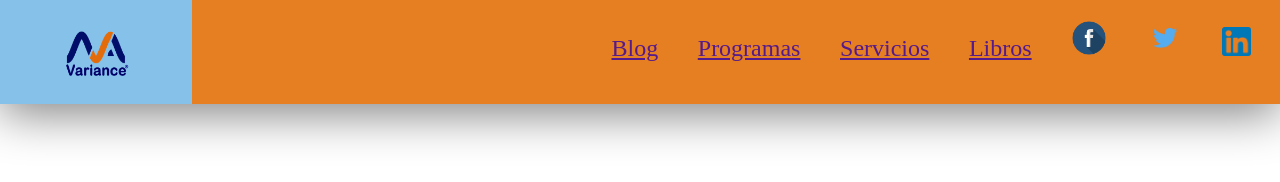
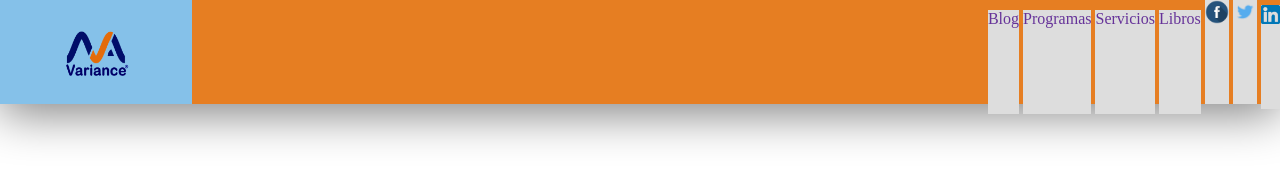
Before and after one commit to FernandoAdrianAndrade/paginaWebMava, a plain HTML site: page index.html in a window 1280 px wide. Drawn offline with Linux system fonts and the light colour scheme.

Commit message:
Errores en la barra de navegacion para mostrarla apropiadamente

```diff
--- a/estilos/estilosIndex.css
+++ b/estilos/estilosIndex.css
@@ -2,17 +2,12 @@
     padding: 0px;
     margin: 0px;
 }
-li{
-    display: inline;
-}
-
 .barraNavegacion{
-    width: 100vw;
-    background-color:#E67E22;
-    height: 13vh;
     text-align: right;
     box-shadow: 0em .6em 3em grey;
     display: block;
+    position: sticky;
+    top: 0;
 }
 .barraNavegacion__logotipo{
     width: 15vw;
@@ -27,17 +22,68 @@ li{
     margin: 0;
     padding: .5em;
 }
+.barraNavegacion__lista{
+    width: 100vw;
+    background-color:#E67E22;
+    margin: 0;
+    padding: 0;
+}
 .barraNavegacion__lista__opciones{
-    list-style-type: none;
-    margin: .5em;
+    list-style: none;
+    height: 13vh;
+    margin: 0;
     padding: 0;
-    text-align: right;
-    float: right;
-    font-size: 1.5em;
-    font-family: 'Yrsa', serif;
-    line-height: 3em;
-    color: #154360;
 }
+.barraNavegacion__lista__opciones__elemento{
+    padding: 0;
+    margin: 0;
+    display: inline-block;
+    text-align: center;
+    box-sizing: border-box;
+
+}
+
+.barraNavegacion__lista__opciones__enlaces{
+    height: 13vh;
+    display: block;
+    padding: 0;
+    margin: 0;
+    box-sizing: border-box;
+    color: rebeccapurple;
+    text-decoration: none;
+    background-color: #dddddd;
+}
+
+
+
+
+
+
+
+
+
+
+
+
+.barraNavegacion__lista__opciones__enlaces:hover{
+    background-color: red;
+}
+
+
+
+
+
+
+
+
+
+
+
+
+
+
+
+
 
 #barraNavegacion__lista__opciones__facebook{
     width: 1.5em;
@@ -54,38 +100,3 @@ li{
     width: 1.2em;
     height: 1.2em;
 }
-
-#barraNavegacion__lista__opciones__a{
-    padding: 1em .7em;
-    text-align: center;
-}
-
-#barraNavegacion__lista__opciones__b{
-    padding: 1em .7em;
-    text-align: center;
-}
-
-#barraNavegacion__lista__opciones__c{
-    padding: 1em .7em;
-    text-align: center;
-}
-
-#barraNavegacion__lista__opciones__d{
-    padding: 1em .7em;
-    text-align: center;
-}
-
-#barraNavegacion__lista__opciones__e{
-    padding: 1em .7em;
-    text-align: center;
-}
-
-#barraNavegacion__lista__opciones__f{
-    padding: 1em .7em;
-    text-align: center;
-}
-
-#barraNavegacion__lista__opciones__g{
-    padding: 1em .7em;
-    text-align: center;
-}
--- a/index.html
+++ b/index.html
@@ -18,22 +18,19 @@
                 </div>
                 <div class="barraNavegacion__lista">
                     <ul class="barraNavegacion__lista__opciones">
-                        <li id="barraNavegacion__lista__opciones__a"><a href="">Blog</a></li>
-                        <li id="barraNavegacion__lista__opciones__b"><a href="">Programas</a></li>
-                        <li id="barraNavegacion__lista__opciones__c"><a href="">Servicios</a></li>
-                        <li id="barraNavegacion__lista__opciones__d"><a href="">Libros</a></li>
-                        <li id="barraNavegacion__lista__opciones__e"><a href="https://facebook.com"><img src="imagenes/facebook.png" id= "barraNavegacion__lista__opciones__facebook"></a></li>
-                        <li id="barraNavegacion__lista__opciones__f"><a href="https://twitter.com"><img src="imagenes/twitterLogo.png" id= "barraNavegacion__lista__opciones__twitter"></a></li>
-                        <li id="barraNavegacion__lista__opciones__g"><a href="https://linkedin.com"><img src="imagenes/linkedin.png" id="barraNavegacion__lista__opciones__linkedin"></a></li>
+                        <li class="barraNavegacion__lista__opciones__elemento"><a class="barraNavegacion__lista__opciones__enlaces" href="">Blog</a></li>
+                        <li class="barraNavegacion__lista__opciones__elemento"><a class="barraNavegacion__lista__opciones__enlaces" href="">Programas</a></li>
+                        <li class="barraNavegacion__lista__opciones__elemento"><a class="barraNavegacion__lista__opciones__enlaces" href="">Servicios</a></li>
+                        <li class="barraNavegacion__lista__opciones__elemento"><a class="barraNavegacion__lista__opciones__enlaces" href="">Libros</a></li>
+                        <li class="barraNavegacion__lista__opciones__elemento"><a class="barraNavegacion__lista__opciones__enlaces" href="https://facebook.com"><img src="imagenes/facebook.png" id= "barraNavegacion__lista__opciones__facebook"></a></li>
+                        <li class="barraNavegacion__lista__opciones__elemento"><a class="barraNavegacion__lista__opciones__enlaces" href="https://twitter.com"><img src="imagenes/twitterLogo.png" id= "barraNavegacion__lista__opciones__twitter"></a></li>
+                        <li class="barraNavegacion__lista__opciones__elemento"><a class="barraNavegacion__lista__opciones__enlaces" href="https://linkedin.com"><img src="imagenes/linkedin.png" id="barraNavegacion__lista__opciones__linkedin"></a></li>
                     </ul>
                 </div>
             </nav>
+        </header>
+        <aside>
 
-
-
-
-
-
-        </header>
+        </aside>
     </body>
 </html>
```
Also changed, not shown: 1 other file.
